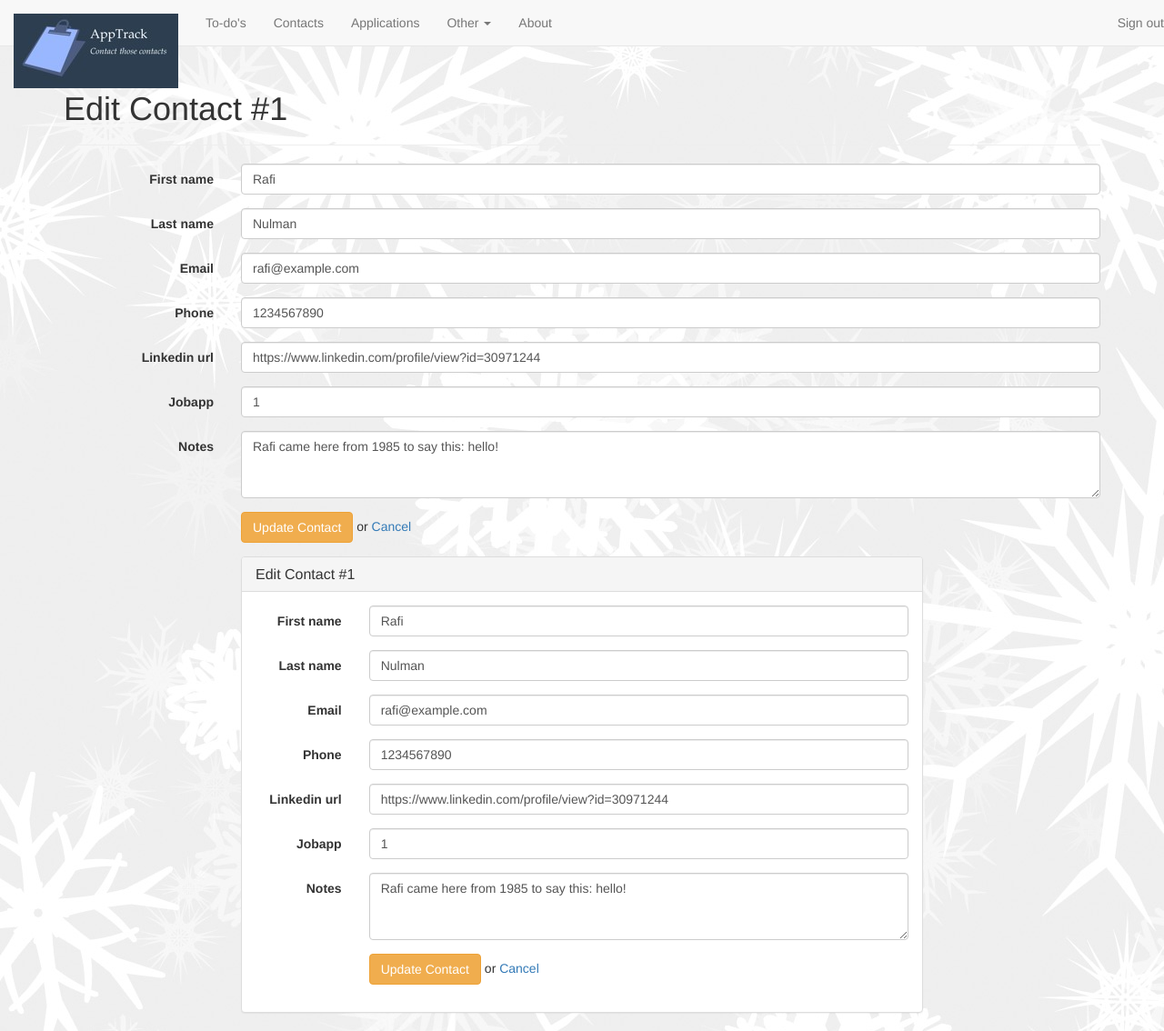
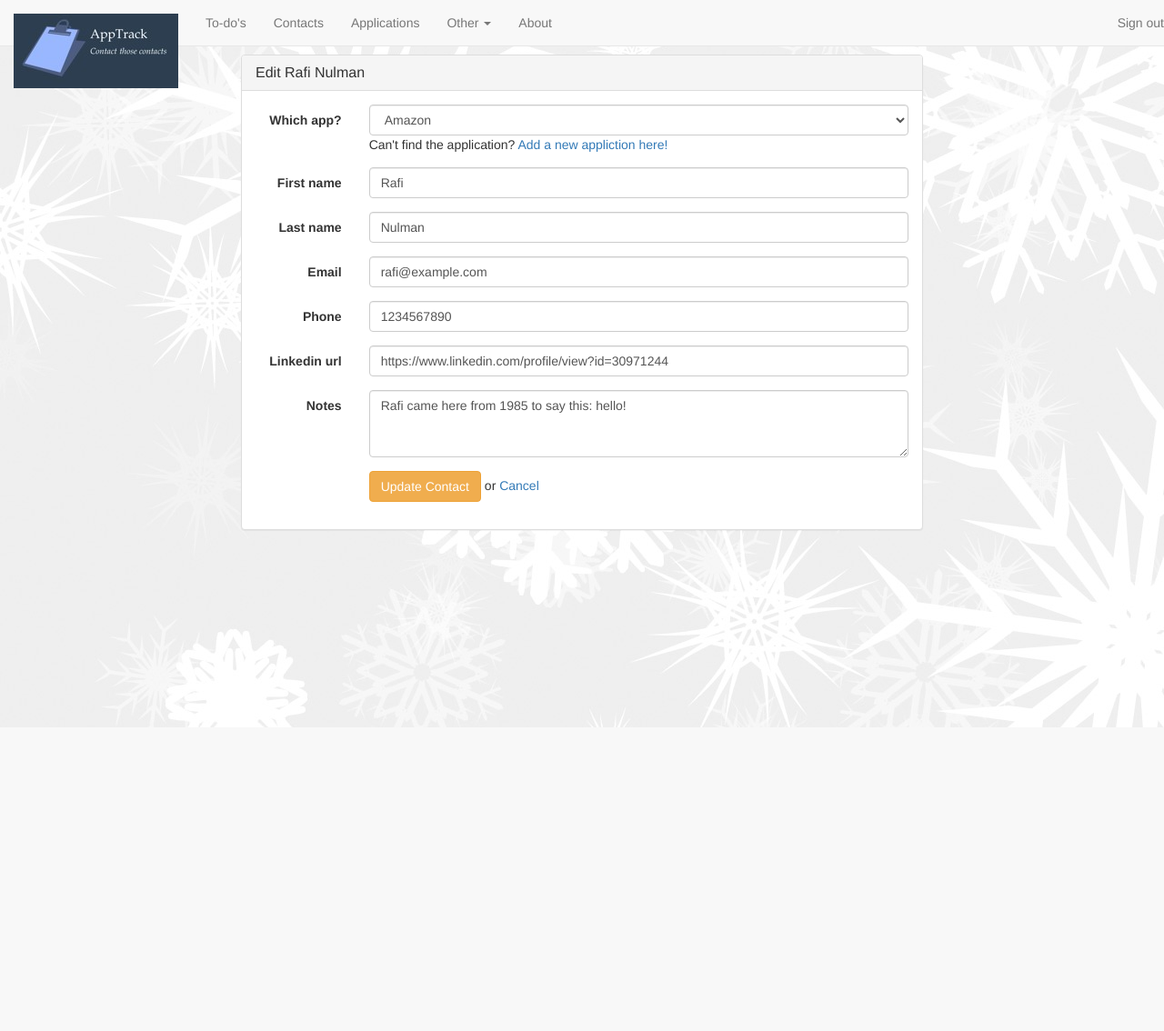
Before and after one commit to rafinulman/apptrack, a Rails app: template app/views/contacts/edit.html.erb in a window 1280 px wide. Shown: the whole page at 91% size. After the commit the page ends 800 px from the top, so only its background shows below. Run offline with Rails 7, Linux system fonts and the light colour scheme; the template is opened without the code that fills it, so the values that code supplies are empty; data comes from the database, SQL or seed files in the repository; some libraries are stand-ins or nearby versions.

Commit message:
Edit contact screen...
whoops. totally missed this...

```diff
--- a/app/controllers/contacts_controller.rb
+++ b/app/controllers/contacts_controller.rb
@@ -45,7 +45,10 @@ class ContactsController < ApplicationController
   end
 
   def edit
+    @jobapps = Jobapp.where(:user_id => current_user.id)
     @contact = Contact.find(params[:id])
+    jobapps = @jobapps.pluck(:company_id)
+    @companies = Company.where(:id=>jobapps)
   end
 
   def update
--- a/app/views/contacts/edit.html.erb
+++ b/app/views/contacts/edit.html.erb
@@ -1,4 +1,5 @@
 <!-- Validation failure messages -->
+<!-- Need to make like the "add new" -->
 
 <% if @contact.errors.any? %>
   <% @contact.errors.full_messages.each do |message| %>
@@ -10,108 +11,27 @@
 <% end %>
 
 
-<!-- Simple full-width example -->
-
-<div class="page-header">
-  <h1>Edit Contact #<%= @contact.id %></h1>
-</div>
-
-<div class="row">
-  <div class="col-md-12">
-    <form action="/update_contact/<%= @contact.id %>" class="form-horizontal">
-      <!-- Label and input for first_name -->
-      <div class="form-group">
-        <label for="first_name" class="col-sm-2 control-label">
-          First name
-        </label>
-        <div class="col-sm-10">
-          <input type="text" id="first_name" name="first_name" placeholder="First name" class="form-control" value="<%= @contact.first_name %>">
-        </div>
-      </div>
-
-      <!-- Label and input for last_name -->
-      <div class="form-group">
-        <label for="last_name" class="col-sm-2 control-label">
-          Last name
-        </label>
-        <div class="col-sm-10">
-          <input type="text" id="last_name" name="last_name" placeholder="Last name" class="form-control" value="<%= @contact.last_name %>">
-        </div>
-      </div>
-
-      <!-- Label and input for email -->
-      <div class="form-group">
-        <label for="email" class="col-sm-2 control-label">
-          Email
-        </label>
-        <div class="col-sm-10">
-          <input type="text" id="email" name="email" placeholder="Email" class="form-control" value="<%= @contact.email %>">
-        </div>
-      </div>
-
-      <!-- Label and input for phone -->
-      <div class="form-group">
-        <label for="phone" class="col-sm-2 control-label">
-          Phone
-        </label>
-        <div class="col-sm-10">
-          <input type="text" id="phone" name="phone" placeholder="Phone" class="form-control" value="<%= @contact.phone %>">
-        </div>
-      </div>
-
-      <!-- Label and input for linkedin_url -->
-      <div class="form-group">
-        <label for="linkedin_url" class="col-sm-2 control-label">
-          Linkedin url
-        </label>
-        <div class="col-sm-10">
-          <input type="text" id="linkedin_url" name="linkedin_url" placeholder="Linkedin url" class="form-control" value="<%= @contact.linkedin_url %>">
-        </div>
-      </div>
-
-      <!-- Label and input for jobapp_id -->
-      <div class="form-group">
-        <label for="jobapp_id" class="col-sm-2 control-label">
-          Jobapp
-        </label>
-        <div class="col-sm-10">
-          <input type="text" id="jobapp_id" name="jobapp_id" placeholder="Jobapp" class="form-control" value="<%= @contact.jobapp_id %>">
-        </div>
-      </div>
-
-      <!-- Label and input for notes -->
-      <div class="form-group">
-        <label for="notes" class="col-sm-2 control-label">
-          Notes
-        </label>
-        <div class="col-sm-10">
-          <textarea id="notes" name="notes" placeholder="Notes" class="form-control" rows="3"><%= @contact.notes %></textarea>
-        </div>
-      </div>
-
-      <div class="form-group">
-        <div class="col-sm-offset-2 col-sm-10">
-          <input type="submit" value="Update Contact" class="btn btn-warning">
-          or
-          <a href="/contacts/<%= @contact.id %>">Cancel</a>
-        </div>
-      </div>
-    </form>
-  </div>
-</div>
-
-<!-- End simple full-width example-->
-
-<!-- Responsive panel example -->
+  <!-- Responsive panel example -->
 
 <div class="row">
   <div class="col-sm-offset-1 col-sm-10 col-md-offset-2 col-md-8">
     <div class="panel panel-default">
       <div class="panel-heading">
-        <h3 class="panel-title">Edit Contact #<%= @contact.id %></h3>
+        <h3 class="panel-title">Edit <%= @contact.first_name %> <%= @contact.last_name %></h3>
       </div>
       <div class="panel-body">
         <form action="/update_contact/<%= @contact.id %>" class="form-horizontal">
+          <!-- Label and input for jobapp_id -->
+          <div class="form-group">
+            <label for="company_id" class="col-sm-2 control-label">
+              Which app?
+            </label>
+            <div class="col-sm-10">
+              <%= select_tag(:company_id, options_from_collection_for_select(@companies.all, :id, :name), :class => "form-control") %>
+              <dd>Can't find the application? <a href="http://localhost:3000/jobapps/new">Add a new appliction here!</a></dd>
+            </div>
+          </div>
+
           <!-- Label and input for first_name -->
           <div class="form-group">
             <label for="first_name" class="col-sm-2 control-label">
@@ -162,16 +82,6 @@
             </div>
           </div>
 
-          <!-- Label and input for jobapp_id -->
-          <div class="form-group">
-            <label for="jobapp_id" class="col-sm-2 control-label">
-              Jobapp
-            </label>
-            <div class="col-sm-10">
-              <input type="text" id="jobapp_id" name="jobapp_id" placeholder="Jobapp" class="form-control" value="<%= @contact.jobapp_id %>">
-            </div>
-          </div>
-
           <!-- Label and input for notes -->
           <div class="form-group">
             <label for="notes" class="col-sm-2 control-label">
--- a/app/views/contacts/new.html.erb
+++ b/app/views/contacts/new.html.erb
@@ -12,7 +12,6 @@
 <div class="page-header">
   <h1>Add Contact</h1>
 </div>
-<!-- Responsive panel example -->
 
 <div class="row">
   <div class="col-sm-offset-1 col-sm-10 col-md-offset-2 col-md-8">
```
